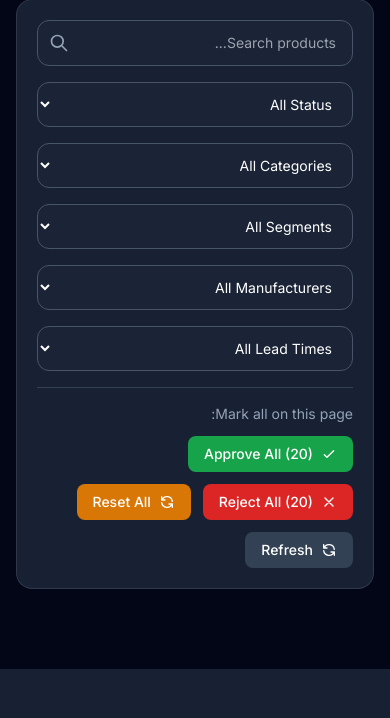
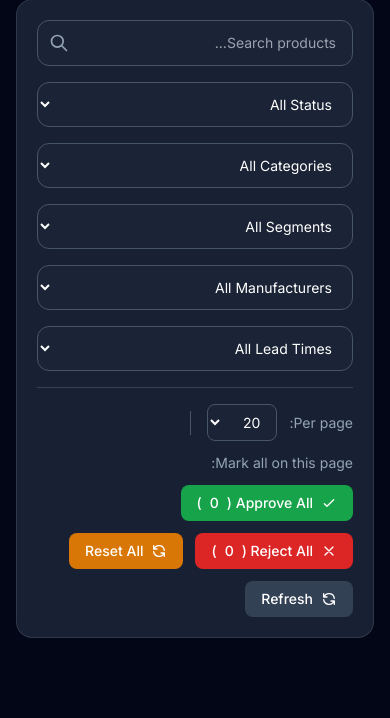
Before and after one commit to emadmk/grainger, a FastAPI app: page / in a window 390 px wide. Shown: the part 350-1068 px from the top of the page. Before the commit the page ends 1019 px from the top, so only its background shows below. Run offline with FastAPI, Linux system fonts and the light colour scheme; data that the repository does not hold is empty; some libraries are stand-ins or nearby versions.

Commit message:
Improve pagination: dynamic counts, per-page selector, mobile-friendly nav
- Make Approve All / Reject All button counts dynamic (shows actual page count)
- Add per-page size selector (10/20/50/100)
- Show "Showing X-Y of Z items" info in pagination
- Add first/last page navigation buttons
- Responsive page range (fewer buttons on mobile)
- Active page button with glow effect

https://claude.ai/code/session_014ADu6kW9noEJ8FLxDFm3ET

```diff
--- a/app/templates/index.html
+++ b/app/templates/index.html
@@ -240,20 +240,30 @@
                 </div>
             </div>
 
-            <!-- Mark All Actions -->
+            <!-- Per Page Selector -->
             <div class="flex flex-wrap items-center gap-3 mt-4 pt-4 border-t border-slate-700">
+                <span class="text-sm text-slate-400">Per page:</span>
+                <select id="perPageSelect" class="bg-slate-800/50 border border-slate-600 rounded-lg px-3 py-2 text-sm focus:outline-none focus:border-blue-500 transition-colors">
+                    <option value="10">10</option>
+                    <option value="20" selected>20</option>
+                    <option value="50">50</option>
+                    <option value="100">100</option>
+                </select>
+
+                <div class="w-px h-6 bg-slate-600 mx-1"></div>
+
                 <span class="text-sm text-slate-400">Mark all on this page:</span>
-                <button onclick="markAllOnPage('approved')" class="px-4 py-2 bg-green-600 hover:bg-green-700 rounded-lg text-sm font-medium transition-colors flex items-center gap-2">
+                <button onclick="markAllOnPage('approved')" id="btnApproveAll" class="px-4 py-2 bg-green-600 hover:bg-green-700 rounded-lg text-sm font-medium transition-colors flex items-center gap-2">
                     <svg class="w-4 h-4" fill="none" stroke="currentColor" viewBox="0 0 24 24">
                         <path stroke-linecap="round" stroke-linejoin="round" stroke-width="2" d="M5 13l4 4L19 7"/>
                     </svg>
-                    Approve All (20)
+                    Approve All (<span class="page-count">0</span>)
                 </button>
-                <button onclick="markAllOnPage('rejected')" class="px-4 py-2 bg-red-600 hover:bg-red-700 rounded-lg text-sm font-medium transition-colors flex items-center gap-2">
+                <button onclick="markAllOnPage('rejected')" id="btnRejectAll" class="px-4 py-2 bg-red-600 hover:bg-red-700 rounded-lg text-sm font-medium transition-colors flex items-center gap-2">
                     <svg class="w-4 h-4" fill="none" stroke="currentColor" viewBox="0 0 24 24">
                         <path stroke-linecap="round" stroke-linejoin="round" stroke-width="2" d="M6 18L18 6M6 6l12 12"/>
                     </svg>
-                    Reject All (20)
+                    Reject All (<span class="page-count">0</span>)
                 </button>
                 <button onclick="markAllOnPage('pending')" class="px-4 py-2 bg-amber-600 hover:bg-amber-700 rounded-lg text-sm font-medium transition-colors flex items-center gap-2">
                     <svg class="w-4 h-4" fill="none" stroke="currentColor" viewBox="0 0 24 24">
@@ -333,6 +343,7 @@
     <script>
         // State
         let currentPage = 1;
+        let perPage = 20;
         let currentSearch = '';
         let currentCategory = '';
         let currentSegment = '';
@@ -384,6 +395,12 @@
 
             document.getElementById('leadTimeFilter').addEventListener('change', (e) => {
                 currentLeadTime = e.target.value;
+                currentPage = 1;
+                loadProducts();
+            });
+
+            document.getElementById('perPageSelect').addEventListener('change', (e) => {
+                perPage = parseInt(e.target.value);
                 currentPage = 1;
                 loadProducts();
             });
@@ -567,7 +584,7 @@
             try {
                 const params = new URLSearchParams({
                     page: currentPage,
-                    per_page: 20
+                    per_page: perPage
                 });
 
                 if (currentFile) params.append('source_file', currentFile);
@@ -596,6 +613,11 @@
         function renderProducts(products) {
             const container = document.getElementById('productsContainer');
             const emptyState = document.getElementById('emptyState');
+
+            // Update dynamic page counts on buttons
+            document.querySelectorAll('.page-count').forEach(el => {
+                el.textContent = products.length;
+            });
 
             if (products.length === 0) {
                 container.innerHTML = '';
@@ -757,11 +779,33 @@
             const container = document.getElementById('paginationContainer');
 
             if (pagination.total_pages <= 1) {
-                container.innerHTML = '';
+                container.innerHTML = pagination.total > 0
+                    ? `<span class="text-slate-400 text-sm">${pagination.total.toLocaleString()} items</span>`
+                    : '';
                 return;
             }
 
-            let html = '';
+            let html = '<div class="flex flex-col items-center gap-3 w-full">';
+
+            // Page info top
+            const fromItem = (pagination.page - 1) * pagination.per_page + 1;
+            const toItem = Math.min(pagination.page * pagination.per_page, pagination.total);
+            html += `<span class="text-slate-400 text-sm">
+                Showing ${fromItem.toLocaleString()}-${toItem.toLocaleString()} of ${pagination.total.toLocaleString()} items
+                &nbsp;|&nbsp; Page ${pagination.page} of ${pagination.total_pages}
+            </span>`;
+
+            // Navigation buttons
+            html += '<div class="flex items-center gap-1 flex-wrap justify-center">';
+
+            // First page
+            if (pagination.page > 2) {
+                html += `<button onclick="goToPage(1)" class="px-3 py-2 glass rounded-lg hover:bg-white/10 text-sm" title="First page">
+                    <svg class="w-4 h-4" fill="none" stroke="currentColor" viewBox="0 0 24 24">
+                        <path stroke-linecap="round" stroke-linejoin="round" stroke-width="2" d="M11 19l-7-7 7-7m8 14l-7-7 7-7"/>
+                    </svg>
+                </button>`;
+            }
 
             // Previous button
             html += `<button onclick="goToPage(${pagination.page - 1})" ${pagination.page === 1 ? 'disabled' : ''}
@@ -771,23 +815,24 @@
                 </svg>
             </button>`;
 
-            // Page numbers
-            const start = Math.max(1, pagination.page - 2);
-            const end = Math.min(pagination.total_pages, pagination.page + 2);
+            // Page numbers - show fewer on mobile
+            const range = window.innerWidth < 640 ? 1 : 2;
+            const start = Math.max(1, pagination.page - range);
+            const end = Math.min(pagination.total_pages, pagination.page + range);
 
             if (start > 1) {
                 html += `<button onclick="goToPage(1)" class="px-3 py-2 glass rounded-lg hover:bg-white/10 text-sm">1</button>`;
-                if (start > 2) html += `<span class="px-2 text-slate-500">...</span>`;
+                if (start > 2) html += `<span class="px-1 text-slate-500">...</span>`;
             }
 
             for (let i = start; i <= end; i++) {
                 const isActive = i === pagination.page;
                 html += `<button onclick="goToPage(${i})"
-                    class="px-3 py-2 rounded-lg text-sm ${isActive ? 'bg-blue-600' : 'glass hover:bg-white/10'}">${i}</button>`;
+                    class="px-3 py-2 rounded-lg text-sm font-medium ${isActive ? 'bg-blue-600 shadow-lg shadow-blue-600/30' : 'glass hover:bg-white/10'}">${i}</button>`;
             }
 
             if (end < pagination.total_pages) {
-                if (end < pagination.total_pages - 1) html += `<span class="px-2 text-slate-500">...</span>`;
+                if (end < pagination.total_pages - 1) html += `<span class="px-1 text-slate-500">...</span>`;
                 html += `<button onclick="goToPage(${pagination.total_pages})" class="px-3 py-2 glass rounded-lg hover:bg-white/10 text-sm">${pagination.total_pages}</button>`;
             }
 
@@ -799,10 +844,16 @@
                 </svg>
             </button>`;
 
-            // Page info
-            html += `<span class="ml-4 text-slate-400 text-sm">
-                Page ${pagination.page} of ${pagination.total_pages} (${pagination.total.toLocaleString()} items)
-            </span>`;
+            // Last page
+            if (pagination.page < pagination.total_pages - 1) {
+                html += `<button onclick="goToPage(${pagination.total_pages})" class="px-3 py-2 glass rounded-lg hover:bg-white/10 text-sm" title="Last page">
+                    <svg class="w-4 h-4" fill="none" stroke="currentColor" viewBox="0 0 24 24">
+                        <path stroke-linecap="round" stroke-linejoin="round" stroke-width="2" d="M13 5l7 7-7 7M5 5l7 7-7 7"/>
+                    </svg>
+                </button>`;
+            }
+
+            html += '</div></div>';
 
             container.innerHTML = html;
         }
```
